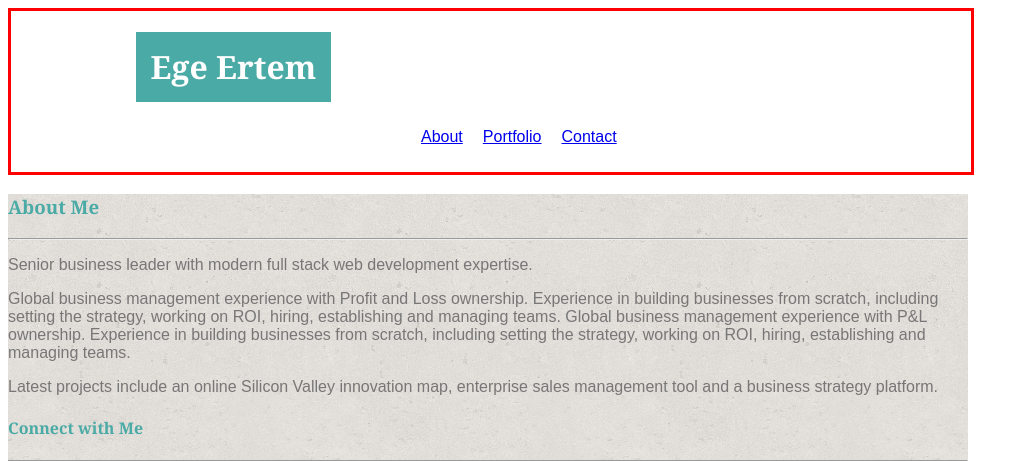
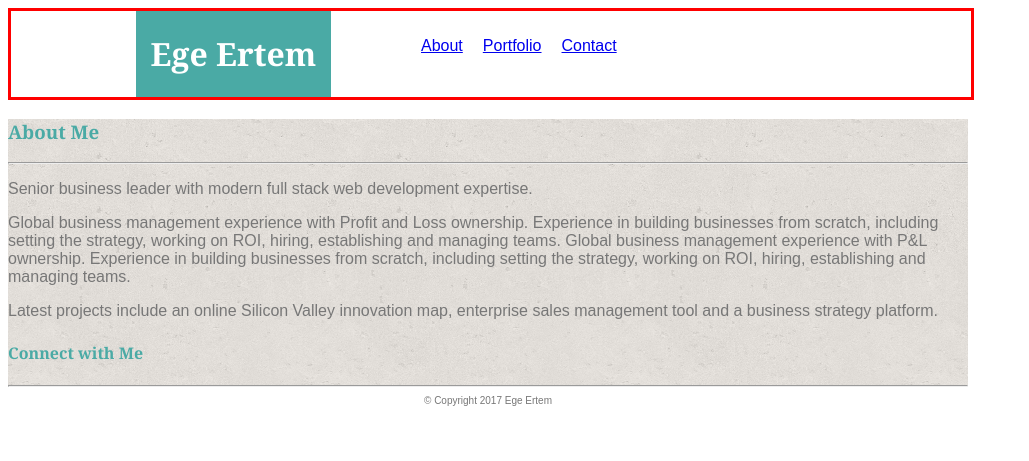
Before and after one commit to Inopo/Basic-Portfolio, a PHP site: page / in a window 1280 px wide. Shown: the top 461 px of the page, without its empty margins (0-1029 px from the left). Run offline with PHP 8.4, Linux system fonts and the light colour scheme.

Commit message:
daha iyi nav

```diff
--- a/assets/css/style.css
+++ b/assets/css/style.css
@@ -21,15 +21,16 @@ header {
     font-family: Georgia;
     color: white;
     width: 195px;
-    height: 70px;
-    line-height: 70px;
+    float: left;
+    /* height: 70px;
+    line-height: 70px; */
     text-align: center;
     margin-left: 125px;
-    margin-bottom: 0px;
 }
 
 nav {
-	/* float: left; */
+	/*float: right; */
+    margin-bottom: 0px;
 	/* border-style: solid;
 	border-color: red;
 	border size: 1px; */
@@ -41,7 +42,7 @@ ul {
     /* position: relative;
     right: -600px;
     bottom: 50px; */
-    float: left;
+    /* float: left;*/
     list-style-type: none;
     margin-left: 400px;
     padding: 0;
@@ -56,7 +57,8 @@ li {
 	float: left;
 }
 
-li a {
+ li a {
+    clear: both;
     display: block;
     text-align: center;
     padding: 10px;
```
